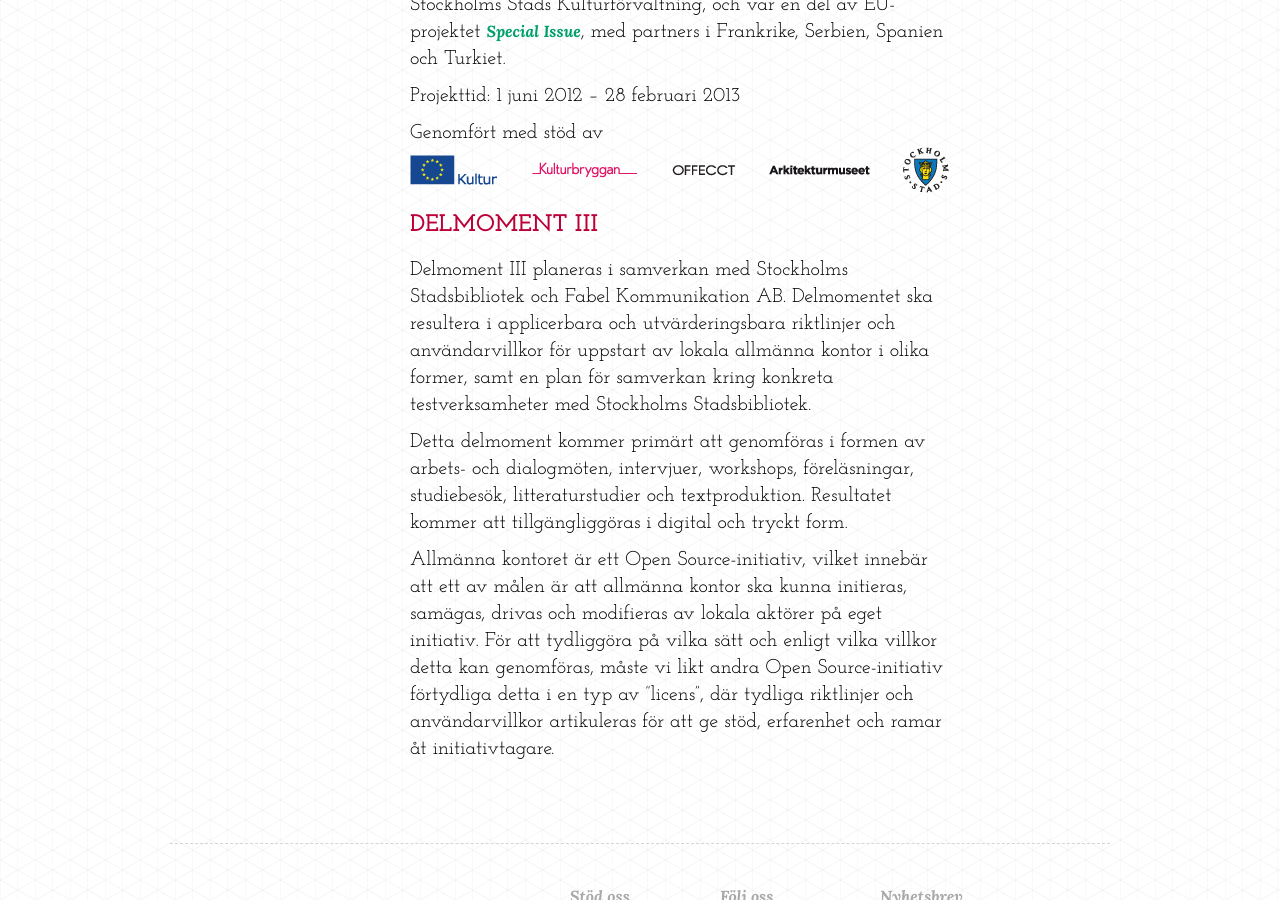
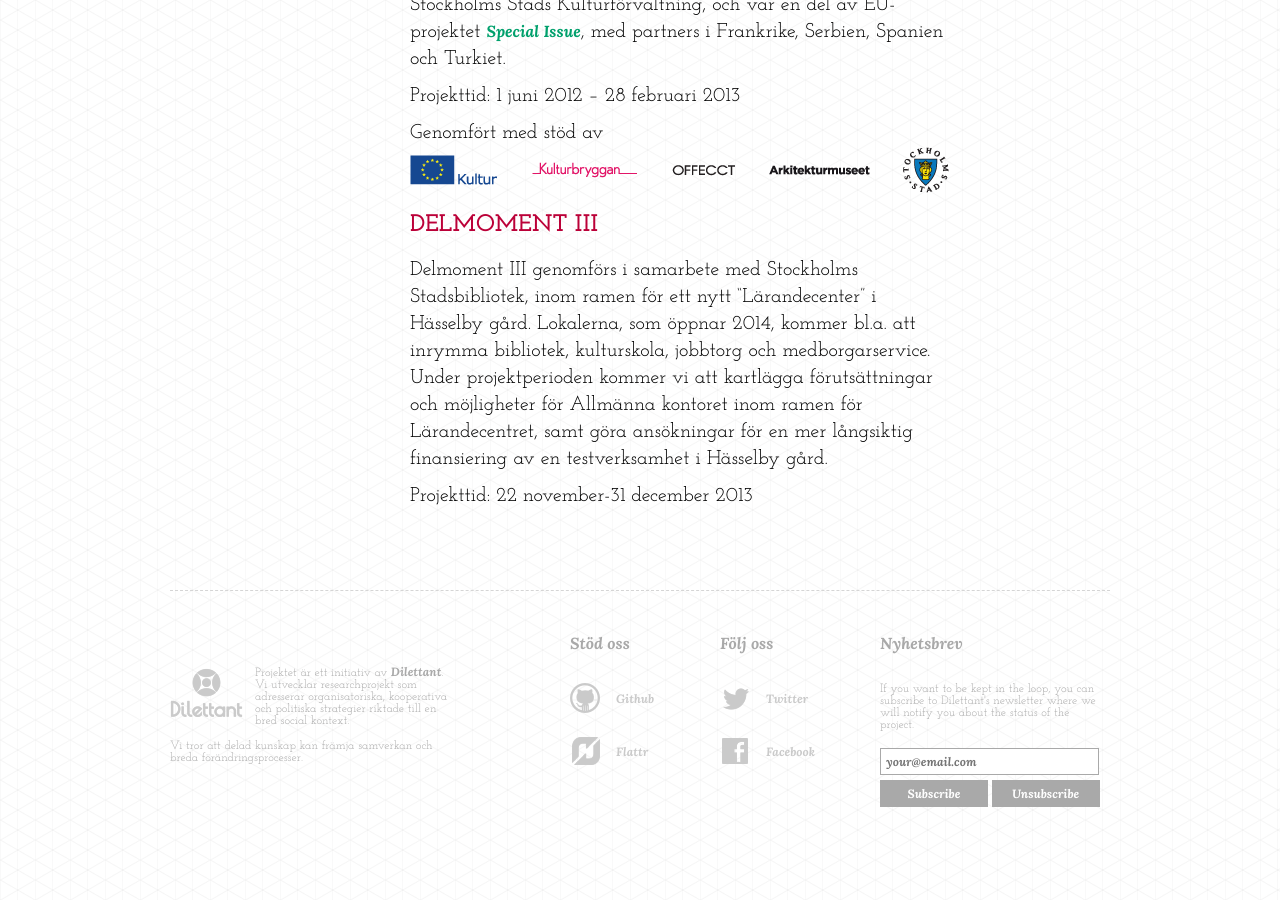
Before and after one commit to dilettant/allmannakontoret, a Jekyll site: the page built from om_projektet/delmoment.md, in a window 1280 px wide and 900 px high, scrolled down 1760 px. Built offline with Jekyll 4.4.1, drawn with Linux system fonts in a browser that asks for light colours; comment, search, counter and statistics services are not loaded.

Commit message:
updated phase 3

```diff
--- a/om_projektet/delmoment.md
+++ b/om_projektet/delmoment.md
@@ -36,8 +37,6 @@ Genomfört med stöd av
 ![Logor Europeiska Unionens kulturprogram, Kulturbryggan, Offecc AB, Arkitekturmuseet och Stockholms Stads Kulturförvaltning](/assets/img/logos.png)
 
 ## Delmoment III {#delmoment_iii}
-Delmoment III planeras i samverkan med Stockholms Stadsbibliotek och Fabel Kommunikation AB. Delmomentet ska resultera i applicerbara och utvärderingsbara riktlinjer och användarvillkor för uppstart av lokala allmänna kontor i olika former, samt en plan för samverkan kring konkreta testverksamheter med Stockholms Stadsbibliotek.
+Delmoment III genomförs i samarbete med Stockholms Stadsbibliotek, inom ramen för ett nytt "Lärandecenter" i Hässelby gård. Lokalerna, som öppnar 2014, kommer bl.a. att inrymma bibliotek, kulturskola, jobbtorg och medborgarservice. Under projektperioden kommer vi att kartlägga förutsättningar och möjligheter för Allmänna kontoret inom ramen för Lärandecentret, samt göra ansökningar för en mer långsiktig finansiering av en testverksamhet i Hässelby gård.
 
-Detta delmoment kommer primärt att genomföras i formen av arbets- och dialogmöten, intervjuer, workshops, föreläsningar, studiebesök, litteraturstudier och textproduktion. Resultatet kommer att tillgängliggöras i digital och tryckt form.
-
-Allmänna kontoret är ett Open Source-initiativ, vilket innebär att ett av målen är att allmänna kontor ska kunna initieras, samägas, drivas och modifieras av lokala aktörer på eget initiativ. För att tydliggöra på vilka sätt och enligt vilka villkor detta kan genomföras, måste vi likt andra Open Source-initiativ förtydliga detta i en typ av ”licens”, där tydliga riktlinjer och användarvillkor artikuleras för att ge stöd, erfarenhet och ramar åt initiativtagare.
+Projekttid: 22 november-31 december 2013
```
Also changed, not shown: other parts of om_projektet/delmoment.md (+1 -0 lines).
